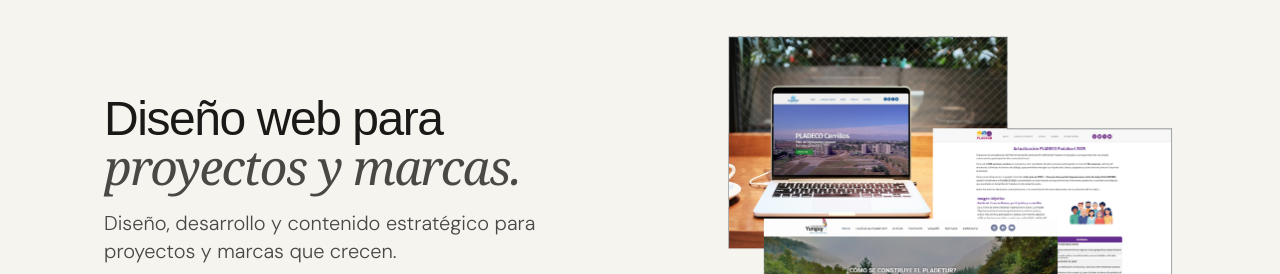
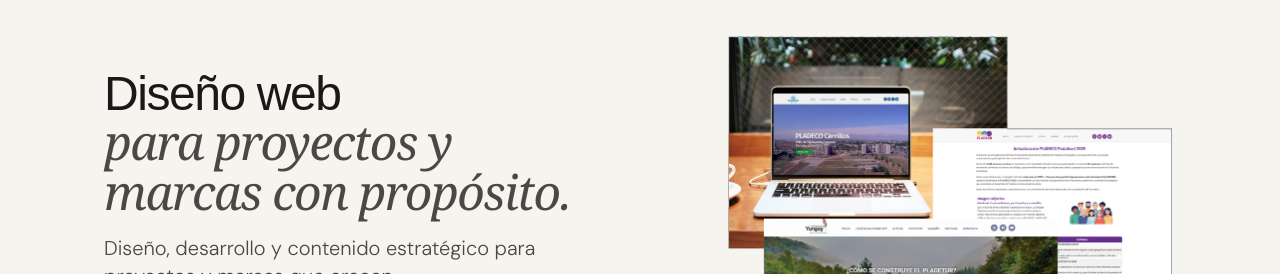
Before and after one commit to AlbertoRodBa/kulp-web, a Next.js app: page / in a window 1280 px wide. Shown: the part 177-451 px from the top of the page. Built offline with nearby package versions, Linux system fonts and the light colour scheme; no server answers.

Commit message:
cambio en hero title

```diff
--- a/components/Hero.tsx
+++ b/components/Hero.tsx
@@ -32,10 +32,10 @@ export default function Hero() {
   className="text-4xl md:text-5xl lg:text-5xl leading-tight tracking-[-0.03em] text-[var(--ink)] mb-4 max-w-2xl transition-all duration-500 group-hover:scale-[1.01]"
   style={{ fontFamily: "var(--font-display)" }}
 >
-  Diseño web para
+  Diseño web
   <br />
   <span className="italic font-normal text-[var(--ink-muted)] font-serif">
-    proyectos y marcas.
+    para proyectos y marcas con propósito.
   </span>
 </h1>
 
```
